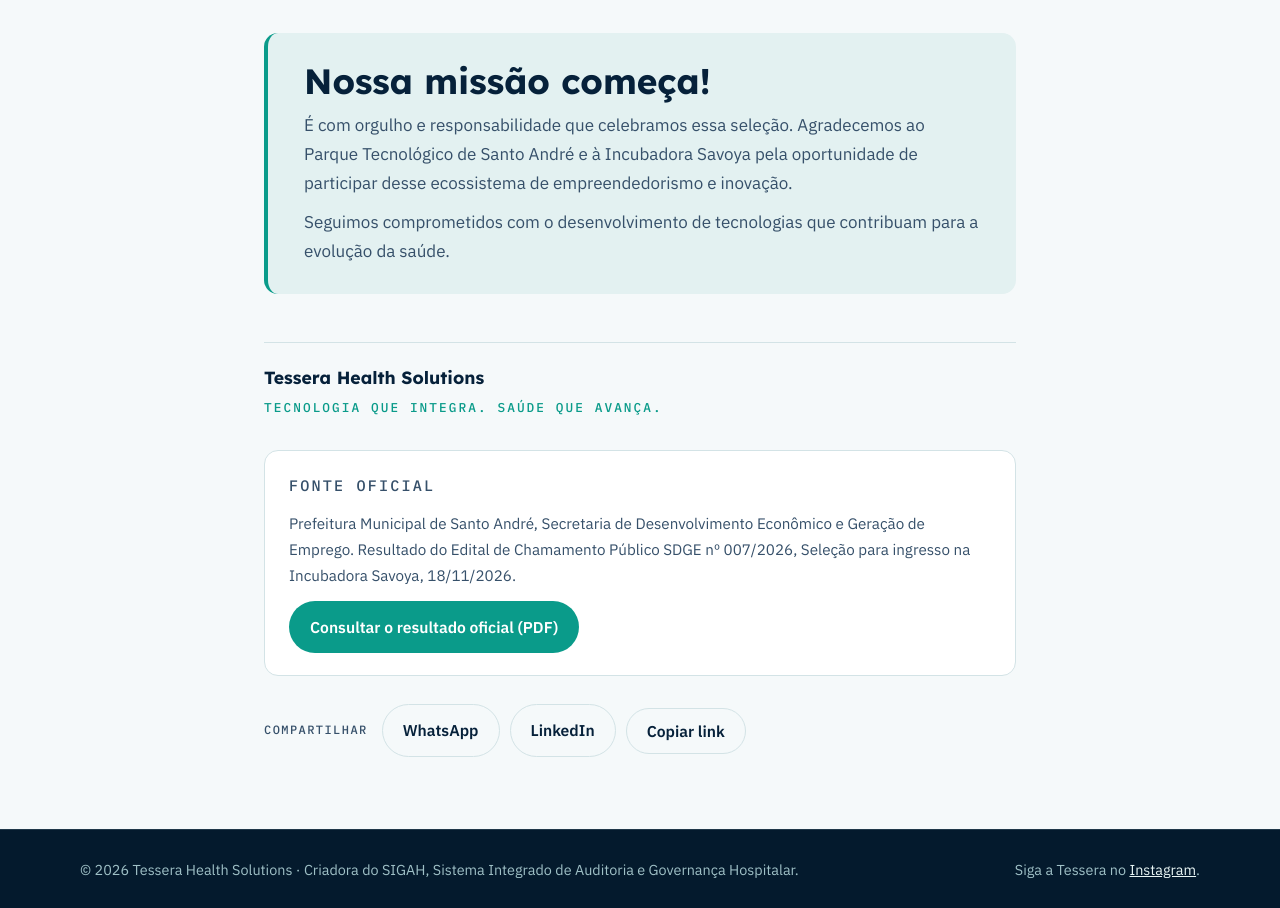
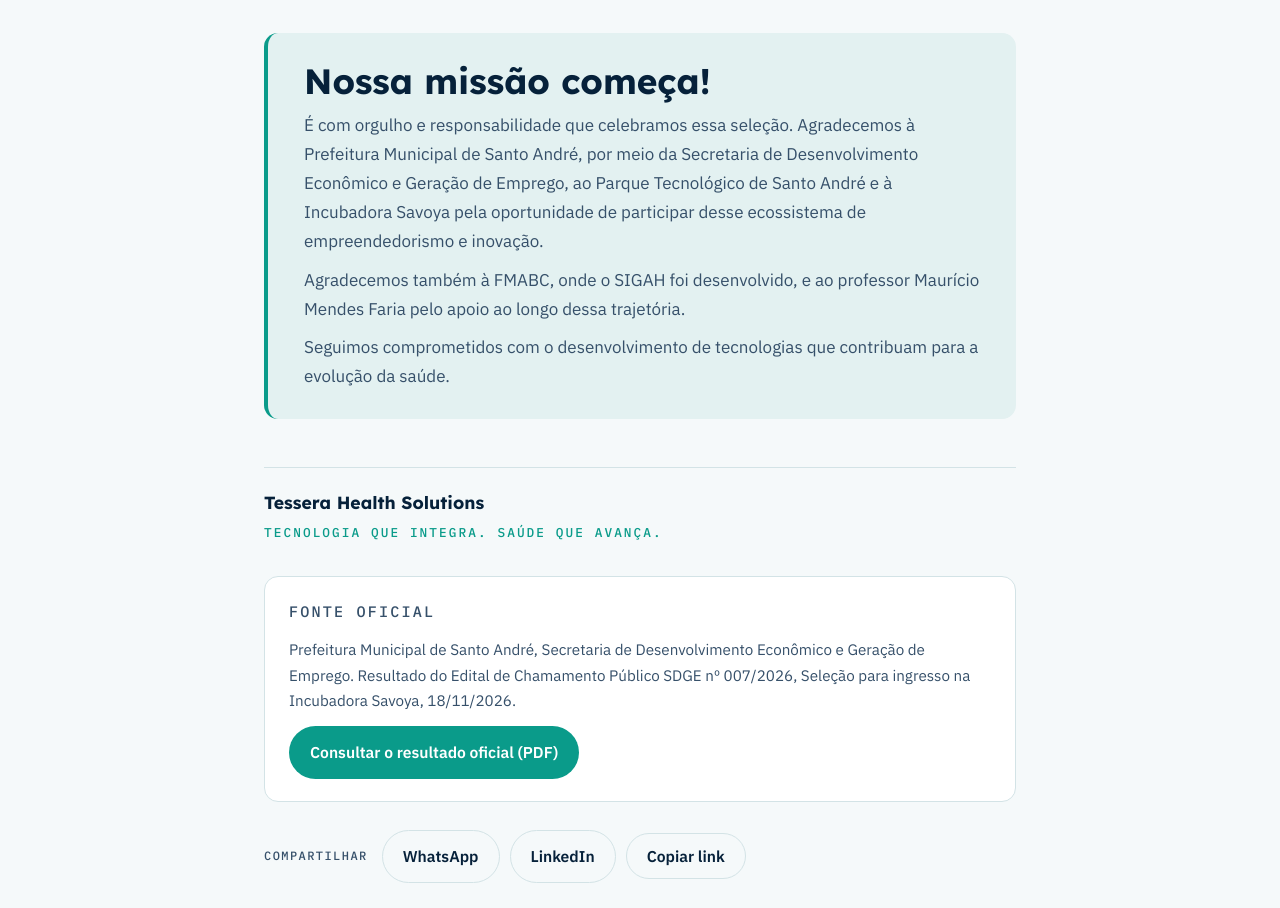
Before and after one commit to araujobeatriz82barros/tessera-site, a plain HTML site: page noticias/incubadora-savoya.html in a window 1280 px wide. Shown: the part 1732-2640 px from the top of the page. Drawn offline with Linux system fonts and the light colour scheme.

Commit message:
Notícia Savoya: agradecimentos à Prefeitura/SDGE, FMABC e prof. Maurício Mendes Faria
Co-Authored-By: Claude Opus 5.5 <noreply@anthropic.com>
Claude-Session: https://claude.ai/code/session_017obw6STXAAyXewoH377GvL

```diff
--- a/noticias/incubadora-savoya.html
+++ b/noticias/incubadora-savoya.html
@@ -173,7 +173,8 @@ footer .wrap{padding-block:28px;display:flex;flex-wrap:wrap;gap:12px 32px;justif
 
     <div class="callout">
       <p class="big">Nossa missão começa!</p>
-      <p>É com orgulho e responsabilidade que celebramos essa seleção. Agradecemos ao Parque Tecnológico de Santo André e à Incubadora Savoya pela oportunidade de participar desse ecossistema de empreendedorismo e inovação.</p>
+      <p>É com orgulho e responsabilidade que celebramos essa seleção. Agradecemos à Prefeitura Municipal de Santo André, por meio da Secretaria de Desenvolvimento Econômico e Geração de Emprego, ao Parque Tecnológico de Santo André e à Incubadora Savoya pela oportunidade de participar desse ecossistema de empreendedorismo e inovação.</p>
+      <p>Agradecemos também à FMABC, onde o SIGAH foi desenvolvido, e ao professor Maurício Mendes Faria pelo apoio ao longo dessa trajetória.</p>
       <p>Seguimos comprometidos com o desenvolvimento de tecnologias que contribuam para a evolução da saúde.</p>
     </div>
 
```
